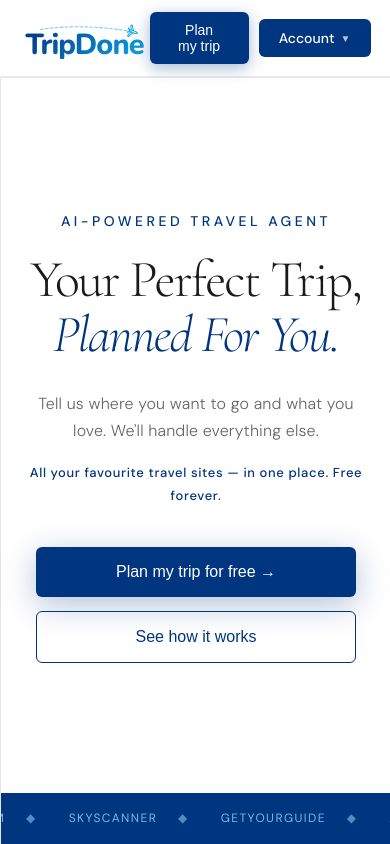
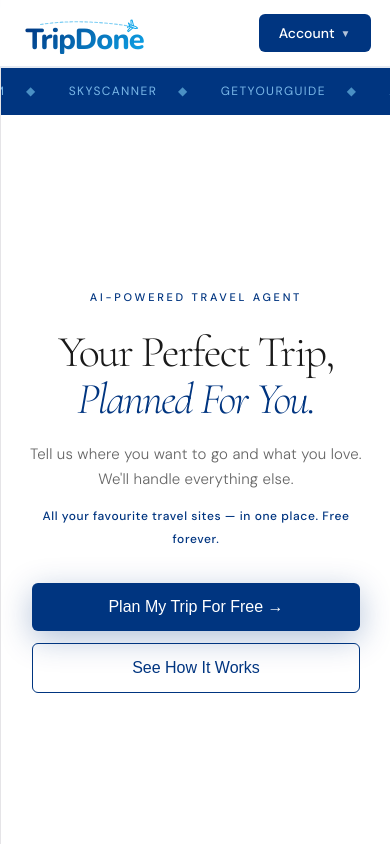
Before and after one commit to tripdoneapp/TripDone-App, a React (Vite) app: page / in a window 390 px wide. Shown: the top 844 px of the page. Built offline with nearby package versions, Linux system fonts and the light colour scheme.

Commit message:
mobile fix, trip page, calendar picker, all updates

```diff
--- a/src/App.jsx
+++ b/src/App.jsx
@@ -264,7 +264,6 @@ function LoadingScreen({ destination }) {
 }
 
 function ItineraryView({ itinerary, answers, onBookNow }) {
-  const [chatOpen, setChatOpen] = useState(false);
   const [chatInput, setChatInput] = useState("");
   const [chatMessages, setChatMessages] = useState([]);
   const [chatLoading, setChatLoading] = useState(false);
@@ -321,15 +320,17 @@ function ItineraryView({ itinerary, answers, onBookNow }) {
         ) : null)}
       </div>
       <div style={{ border: "1.5px solid #e8e2d9", borderRadius: 14, overflow: "hidden", background: "#fdfbf8", marginBottom: 32 }}>
-        <button onClick={() => setChatOpen(!chatOpen)} style={{ width: "100%", padding: "16px 20px", display: "flex", alignItems: "center", justifyContent: "space-between", background: chatOpen ? "#1a1a1a" : "transparent", border: "none", cursor: "pointer", transition: "background 0.2s" }}>
-          <span style={{ fontFamily: "'DM Sans', sans-serif", fontSize: 14, fontWeight: 500, color: chatOpen ? "#fff" : "#1a1a1a" }}>Want to change anything?</span>
-          <span style={{ color: chatOpen ? "#0ea5e9" : "#888", fontSize: 18, transform: chatOpen ? "rotate(180deg)" : "none" }}>⌄</span>
-        </button>
-        {chatOpen && (
+        <div style={{ padding: "16px 20px", background: "#1a1a1a", display: "flex", alignItems: "center", justifyContent: "space-between" }}>
+          <span style={{ fontFamily: "'DM Sans', sans-serif", fontSize: 15, fontWeight: 500, color: "#fff" }}>Want to change anything?</span>
+        </div>
         <div style={{ borderTop: "1px solid #e8e2d9" }}>
-            {chatMessages.length === 0 && <div style={{ padding: "14px 20px" }}><p style={{ fontFamily: "'DM Sans', sans-serif", fontSize: 13, color: "#888", margin: 0 }}>Tell me anything you'd like to adjust — hotel, a specific day, activities, pace, budget...</p></div>}
+          {chatMessages.length === 0 && (
+            <div style={{ padding: "16px 20px" }}>
+              <p style={{ fontFamily: "'DM Sans', sans-serif", fontSize: 13.5, color: "#888", margin: 0 }}>Tell me anything you'd like to adjust — hotel, a specific day, activities, pace, budget...</p>
+            </div>
+          )}
           {chatMessages.length > 0 && (
-              <div style={{ maxHeight: 260, overflowY: "auto", padding: "14px 20px" }}>
+            <div style={{ maxHeight: 320, overflowY: "auto", padding: "16px 20px" }}>
               {chatMessages.map((m, i) => (
                 <div key={i} style={{ marginBottom: 12, display: "flex", justifyContent: m.role === "user" ? "flex-end" : "flex-start" }}>
                   <div style={{ maxWidth: "80%", padding: "10px 14px", borderRadius: m.role === "user" ? "14px 14px 4px 14px" : "14px 14px 14px 4px", background: m.role === "user" ? "#1a1a1a" : "#f0ebe3", color: m.role === "user" ? "#fff" : "#333", fontFamily: "'DM Sans', sans-serif", fontSize: 13.5, lineHeight: 1.5 }}>{m.content}</div>
@@ -339,12 +340,11 @@ function ItineraryView({ itinerary, answers, onBookNow }) {
               <div ref={chatBottomRef} />
             </div>
           )}
-            <div style={{ padding: "12px 16px", borderTop: "1px solid #f0ebe3", display: "flex", gap: 8 }}>
-              <input value={chatInput} onChange={e => setChatInput(e.target.value)} onKeyDown={e => e.key === "Enter" && sendChat()} placeholder="e.g. Replace the museum with something outdoors..." style={{ flex: 1, padding: "10px 14px", border: "1.5px solid #e8e2d9", borderRadius: 8, fontSize: 13.5, fontFamily: "'DM Sans', sans-serif", color: "#1a1a1a", background: "#fff", outline: "none" }} />
-              <button onClick={sendChat} disabled={!chatInput.trim() || chatLoading} style={{ padding: "10px 16px", borderRadius: 8, border: "none", background: chatInput.trim() && !chatLoading ? "#1a1a1a" : "#e8e2d9", color: chatInput.trim() && !chatLoading ? "#fff" : "#aaa", fontFamily: "'DM Sans', sans-serif", fontSize: 14, cursor: chatInput.trim() ? "pointer" : "not-allowed" }}>→</button>
-            </div>
-          </div>
-        )}
+          <div style={{ padding: "14px 16px", borderTop: "1px solid #f0ebe3", display: "flex", gap: 8 }}>
+            <input value={chatInput} onChange={e => setChatInput(e.target.value)} onKeyDown={e => e.key === "Enter" && sendChat()} placeholder="e.g. Replace the museum with something outdoors..." style={{ flex: 1, padding: "12px 16px", border: "1.5px solid #e8e2d9", borderRadius: 10, fontSize: 14, fontFamily: "'DM Sans', sans-serif", color: "#1a1a1a", background: "#fff", outline: "none" }} />
+            <button onClick={sendChat} disabled={!chatInput.trim() || chatLoading} style={{ padding: "12px 18px", borderRadius: 10, border: "none", background: chatInput.trim() && !chatLoading ? "#1a1a1a" : "#e8e2d9", color: chatInput.trim() && !chatLoading ? "#fff" : "#aaa", fontFamily: "'DM Sans', sans-serif", fontSize: 14, cursor: chatInput.trim() ? "pointer" : "not-allowed" }}>→</button>
+          </div>
+        </div>
       </div>
     </div>
   );
@@ -736,6 +736,7 @@ function AuthModal({ mode, onClose, onAuth }) {
 
   return (
     <div style={{ position: "fixed", inset: 0, background: "rgba(0,0,0,0.5)", zIndex: 1000, display: "flex", alignItems: "center", justifyContent: "center", padding: 20 }} onClick={onClose}>
+      <style>{`@import url('https://fonts.googleapis.com/css2?family=Nunito:wght@800&family=DM+Sans:wght@300;400;500&display=swap');`}</style>
       <div style={{ background: "#fff", borderRadius: 20, padding: "40px 36px", width: "100%", maxWidth: 420, position: "relative", boxShadow: "0 24px 64px rgba(0,0,0,0.18)" }} onClick={e => e.stopPropagation()}>
         <button onClick={onClose} style={{ position: "absolute", top: 16, right: 16, background: "none", border: "none", fontSize: 20, cursor: "pointer", color: "#aaa" }}>✕</button>
         <TripDoneLogo width={130} />
@@ -931,7 +932,7 @@ function DestinationsPage({ onHome, user, onSignIn, onSignUp, onBookings, onSign
           </h1>
           <p style={{ fontSize: 17, color: "#666", maxWidth: 520, margin: "0 auto", lineHeight: 1.8, fontWeight: 300 }}>From hidden gems to bucket-list classics — click any destination to build your perfect itinerary.</p>
         </div>
-        <div style={{ display: "grid", gridTemplateColumns: "repeat(auto-fill, minmax(300px, 1fr))", gap: 24 }}>
+        <div className="destinations-grid" style={{ display: "grid", gridTemplateColumns: "repeat(auto-fill, minmax(300px, 1fr))", gap: 24 }}>
           {DESTINATIONS_DATA.map((d, i) => (
             <div key={d.name} onClick={onPlan} style={{ borderRadius: 16, overflow: "hidden", position: "relative", height: 320, boxShadow: "0 8px 32px rgba(0,0,0,0.1)", cursor: "pointer", transition: "transform 0.2s, box-shadow 0.2s" }}
               onMouseEnter={e => { e.currentTarget.style.transform = "translateY(-4px)"; e.currentTarget.style.boxShadow = "0 16px 48px rgba(0,0,0,0.18)"; }}
@@ -1386,7 +1387,7 @@ function HelpContactForm() {
 }
 
 // ─── Nav Account Dropdown ─────────────────────────────────────────────────────
-function AccountDropdown({ user, onSignIn, onSignUp, onBookings, onSignOut, onPage }) {
+function AccountDropdown({ user, onSignIn, onSignUp, onBookings, onSignOut, onPage, onPlan }) {
   const [open, setOpen] = useState(false);
   const ref = useRef();
   useEffect(() => {
@@ -1435,6 +1436,8 @@ function AccountDropdown({ user, onSignIn, onSignUp, onBookings, onSignOut, onPa
       </button>
       {open && (
         <div style={dropdownStyle}>
+          {onPlan && menuItem("Plan my trip →", onPlan)}
+          <div style={{ height: 1, background: "#f0f4ff", margin: "4px 0" }} />
           {menuItem("Sign in", onSignIn)}
           {menuItem("Create account", onSignUp)}
           {menuItem("My Bookings", onBookings)}
@@ -1508,46 +1511,61 @@ export default function RoamHomepage() {
         .footer-grid { display: grid; grid-template-columns: 1.4fr 1fr 1fr 1.2fr; gap: 48px; }
         @media (max-width: 900px) { .footer-grid { grid-template-columns: 1fr 1fr; } }
         @media (max-width: 560px) { .footer-grid { grid-template-columns: 1fr; } }
+        .desktop-plan-btn { display: inline-flex; }
         @media (max-width: 600px) {
-          .hero-buttons { flex-direction: column; align-items: center; }
-          .hero-buttons button { width: 100%; max-width: 320px; }
+          .desktop-plan-btn { display: none !important; }
+          .hero-buttons { flex-direction: column; align-items: stretch; padding: 0 8px; }
+          .hero-buttons button { width: 100%; text-align: center; }
           .audience-grid { grid-template-columns: 1fr !important; }
-          .steps-grid { grid-template-columns: 1fr 1fr !important; }
+          .steps-grid { grid-template-columns: 1fr !important; }
           .example-grid { grid-template-columns: 1fr !important; }
           .how-it-works-step { grid-template-columns: 1fr !important; }
-          .how-it-works-step > div:last-child { order: -1 !important; }
+          .why-cards { grid-template-columns: 1fr !important; }
+          .destinations-grid { grid-template-columns: 1fr !important; }
         }
       `}</style>
 
       {authModal && <AuthModal mode={authModal} onClose={() => setAuthModal(null)} onAuth={u => { setUser(u); setAuthModal(null); }} />}
 
       {/* NAV */}
-      <nav style={{ position: "fixed", top: 0, left: 0, right: 0, zIndex: 100, padding: "12px 5vw", minHeight: 72, display: "flex", alignItems: "center", justifyContent: "space-between", background: "rgba(255,255,255,0.95)", backdropFilter: "blur(12px)", borderBottom: "2px solid rgba(0,53,128,0.1)" }}>
+      <nav style={{ position: "fixed", top: 0, left: 0, right: 0, zIndex: 100, padding: "12px 5vw", minHeight: 68, display: "flex", alignItems: "center", justifyContent: "space-between", background: "rgba(255,255,255,0.95)", backdropFilter: "blur(12px)", borderBottom: "2px solid rgba(0,53,128,0.1)" }}>
         <div style={{ cursor: "pointer" }} onClick={goHome}><TripDoneLogo width={130} /></div>
         <div style={{ display: "flex", gap: 10, alignItems: "center" }}>
-          <button onClick={setShowApp} style={{ padding: "10px 26px", borderRadius: 6, background: "#003580", border: "none", color: "#fff", fontSize: 14, fontWeight: 500, cursor: "pointer", boxShadow: "0 4px 16px rgba(0,53,128,0.35)" }}>Plan my trip</button>
-          <AccountDropdown {...sharedProps} />
+          <button className="desktop-plan-btn" onClick={setShowApp} style={{ padding: "10px 26px", borderRadius: 6, background: "#003580", border: "none", color: "#fff", fontSize: 14, fontWeight: 500, cursor: "pointer", boxShadow: "0 4px 16px rgba(0,53,128,0.35)" }}>Plan my trip</button>
+          <AccountDropdown {...sharedProps} onPlan={setShowApp} />
         </div>
       </nav>
 
-      {/* HERO + TICKER */}
-      <div style={{ minHeight: "100vh", background: "#ffffff", display: "flex", flexDirection: "column", justifyContent: "center", overflow: "hidden", width: "100%" }}>
+      {/* HERO — ticker moved up on mobile */}
+      <div style={{ minHeight: "100vh", background: "#ffffff", display: "flex", flexDirection: "column", overflow: "hidden", width: "100%" }}>
+        {/* Ticker at TOP on mobile so visible immediately */}
+        <div style={{ background: "#003580", padding: "12px 0", overflow: "hidden", marginTop: 68 }} className="mobile-ticker-top">
+          <div style={{ display: "flex", animation: "ticker 12s linear infinite", whiteSpace: "nowrap" }}>
+            {[...PLATFORMS, ...PLATFORMS].map((p, i) => (
+              <span key={i} style={{ fontSize: 12, letterSpacing: "0.12em", textTransform: "uppercase", color: "#7ab8e8", padding: "0 16px" }}>{p} <span style={{ color: "#4a90c4", margin: "0 0 0 16px" }}>◆</span></span>
+            ))}
+          </div>
+        </div>
+        <style>{`
+          @media (min-width: 601px) { .mobile-ticker-top { display: none !important; } .desktop-ticker { display: block !important; } }
+          @media (max-width: 600px) { .desktop-ticker { display: none !important; } }
+        `}</style>
         <div style={{ flex: 1, display: "flex", alignItems: "center", justifyContent: "center" }}>
-          <div style={{ width: "100%", maxWidth: 900, margin: "0 auto", textAlign: "center", padding: "140px 5vw 60px" }}>
-            <p style={{ fontSize: "clamp(14px, 1.5vw, 18px)", letterSpacing: "0.25em", textTransform: "uppercase", color: "#003580", marginBottom: 20, fontWeight: 600 }}>AI-Powered Travel Agent</p>
-            <h1 style={{ fontFamily: "'Cormorant Garamond', serif", fontSize: "clamp(52px, 7vw, 100px)", fontWeight: 300, color: "#1a1a1a", lineHeight: 1.05, marginBottom: 28 }}>
+          <div style={{ width: "100%", maxWidth: 900, margin: "0 auto", textAlign: "center", padding: "60px 6vw 40px" }}>
+            <p style={{ fontSize: "clamp(11px, 1.5vw, 18px)", letterSpacing: "0.25em", textTransform: "uppercase", color: "#003580", marginBottom: 16, fontWeight: 600 }}>AI-Powered Travel Agent</p>
+            <h1 style={{ fontFamily: "'Cormorant Garamond', serif", fontSize: "clamp(44px, 7vw, 100px)", fontWeight: 300, color: "#1a1a1a", lineHeight: 1.05, marginBottom: 20 }}>
               Your Perfect Trip,<br /><em style={{ color: "#003580" }}>Planned For You.</em>
             </h1>
-            <p style={{ fontSize: "clamp(16px, 1.5vw, 20px)", color: "#666", maxWidth: 560, margin: "0 auto 16px", lineHeight: 1.7, fontWeight: 300 }}>Tell us where you want to go and what you love. We'll handle everything else.</p>
-            <p style={{ fontSize: "clamp(13px, 1.2vw, 15px)", color: "#003580", maxWidth: 560, margin: "0 auto 40px", fontWeight: 500, letterSpacing: "0.05em" }}>All your favourite travel sites — in one place. Free forever.</p>
-            <div className="hero-buttons" style={{ display: "flex", gap: 14, justifyContent: "center", flexWrap: "wrap" }}>
-              <button onClick={setShowApp} style={{ padding: "16px 40px", borderRadius: 6, background: "#003580", border: "none", color: "#fff", fontSize: 16, fontWeight: 500, cursor: "pointer", boxShadow: "0 8px 32px rgba(0,53,128,0.3)" }}>Plan my trip for free →</button>
-              <button onClick={() => setPage("howItWorks")} style={{ padding: "16px 40px", borderRadius: 6, background: "transparent", border: "1.5px solid #003580", color: "#003580", fontSize: 16, fontWeight: 400, cursor: "pointer" }}>See how it works</button>
-            </div>
-          </div>
-        </div>
-        {/* TICKER — pinned to bottom of hero */}
-        <div style={{ background: "#003580", padding: "14px 0", overflow: "hidden" }}>
+            <p style={{ fontSize: "clamp(15px, 1.5vw, 20px)", color: "#666", maxWidth: 560, margin: "0 auto 12px", lineHeight: 1.7, fontWeight: 300 }}>Tell us where you want to go and what you love. We'll handle everything else.</p>
+            <p style={{ fontSize: "clamp(12px, 1.2vw, 15px)", color: "#003580", maxWidth: 560, margin: "0 auto 32px", fontWeight: 500, letterSpacing: "0.05em" }}>All your favourite travel sites — in one place. Free forever.</p>
+            <div className="hero-buttons" style={{ display: "flex", gap: 12, justifyContent: "center", flexWrap: "wrap" }}>
+              <button onClick={setShowApp} style={{ padding: "15px 36px", borderRadius: 6, background: "#003580", border: "none", color: "#fff", fontSize: 16, fontWeight: 500, cursor: "pointer", boxShadow: "0 8px 32px rgba(0,53,128,0.3)" }}>Plan My Trip For Free →</button>
+              <button onClick={() => setPage("howItWorks")} style={{ padding: "15px 36px", borderRadius: 6, background: "transparent", border: "1.5px solid #003580", color: "#003580", fontSize: 16, fontWeight: 400, cursor: "pointer" }}>See How It Works</button>
+            </div>
+          </div>
+        </div>
+        {/* Desktop ticker at bottom */}
+        <div className="desktop-ticker" style={{ background: "#003580", padding: "14px 0", overflow: "hidden" }}>
           <div style={{ display: "flex", animation: "ticker 12s linear infinite", whiteSpace: "nowrap" }}>
             {[...PLATFORMS, ...PLATFORMS].map((p, i) => (
               <span key={i} style={{ fontSize: 12, letterSpacing: "0.12em", textTransform: "uppercase", color: "#7ab8e8", padding: "0 16px" }}>{p} <span style={{ color: "#4a90c4", margin: "0 0 0 16px" }}>◆</span></span>
@@ -1565,7 +1583,7 @@ export default function RoamHomepage() {
           <p style={{ fontSize: "clamp(15px, 1.4vw, 18px)", color: "#666", lineHeight: 1.8, maxWidth: 680, margin: "0 auto 48px", fontWeight: 300 }}>
             Most people spend more time planning their holiday than enjoying it. TripDone changes that. Our AI builds your entire trip in minutes — every hotel, every day, every booking link — all in one place. No juggling tabs, no wasted hours, no stress.
           </p>
-          <div style={{ display: "grid", gridTemplateColumns: "repeat(auto-fit, minmax(220px, 1fr))", gap: 20, textAlign: "left" }}>
+          <div className="why-cards" style={{ display: "grid", gridTemplateColumns: "repeat(auto-fit, minmax(220px, 1fr))", gap: 20, textAlign: "left" }}>
             {[
               { title: "Saves you time", desc: "A full itinerary in under 2 minutes. What used to take hours of research is done before your coffee goes cold." },
               { title: "Saves you money", desc: "We compare across all major booking platforms so you always get the best price — without the legwork." },
@@ -1612,7 +1630,7 @@ export default function RoamHomepage() {
               From idea to itinerary<br /><em style={{ color: "#7ba4db" }}>in minutes</em>
             </h2>
           </FadeIn>
-          <div style={{ display: "grid", gridTemplateColumns: "repeat(4, 1fr)", gap: 24 }}>
+          <div className="steps-grid" style={{ display: "grid", gridTemplateColumns: "repeat(4, 1fr)", gap: 24 }}>
             {STEPS.map((s, i) => (
               <FadeIn key={s.num} delay={i * 0.12}>
                 <div style={{ padding: "36px 32px", borderRadius: 14, border: "1px solid rgba(255,255,255,0.08)", background: "rgba(255,255,255,0.03)" }}>
@@ -1647,7 +1665,7 @@ export default function RoamHomepage() {
           </FadeIn>
 
           {/* Day cards — 3 column grid */}
-          <div style={{ display: "grid", gridTemplateColumns: "repeat(3, 1fr)", gap: 20 }}>
+          <div className="example-grid" style={{ display: "grid", gridTemplateColumns: "repeat(3, 1fr)", gap: 20 }}>
             {EXAMPLE.days.map((day, i) => (
               <FadeIn key={day.range} delay={i * 0.1}>
                 <div style={{ border: "1.5px solid #e0e6f0", borderRadius: 14, padding: "22px 24px", background: "#fff", height: "100%" }}>
```
Lines whose indentation alone changed are shown as unchanged.
